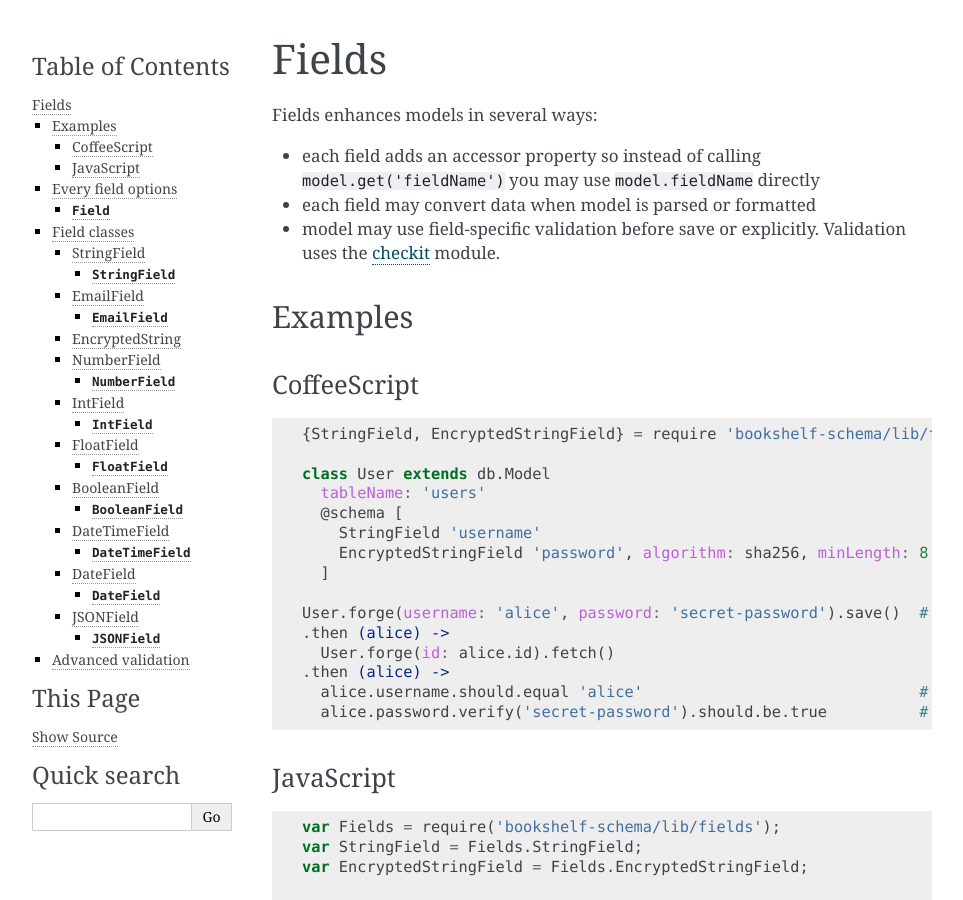
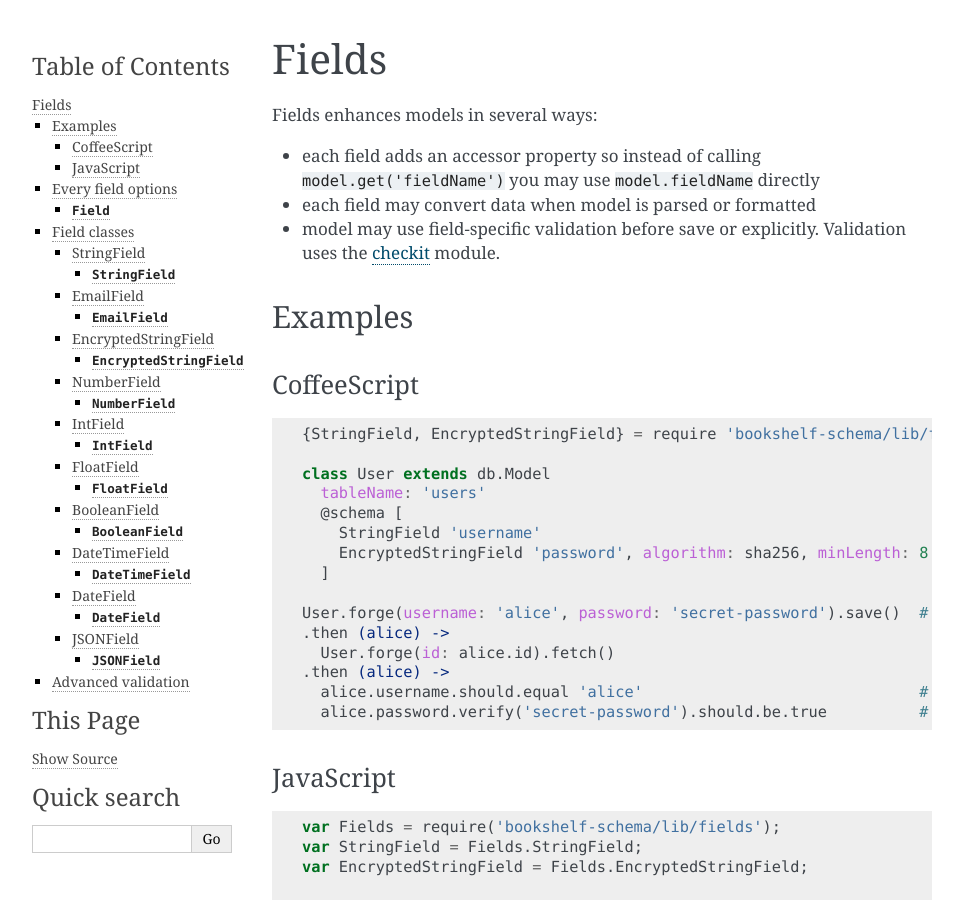
Before and after one commit to bogus34/bookshelf-schema, a Sphinx documentation site: the page built from doc/fields.rst, in a window 1280 px wide and 900 px high. Shown: the whole window, without its empty margins (148-1111 px from the left). Built offline with Sphinx 7.4.7, drawn with Linux system fonts in a browser that asks for light colours; some of the changed text lies outside the part shown.

Commit message:
typo in documentation

```diff
--- a/doc/fields.rst
+++ b/doc/fields.rst
@@ -107,10 +107,10 @@
 
 Like a StringField with simple check that value looks like a email address.
 
-EncryptedString
-^^^^^^^^^^^^^^^
+EncryptedStringField
+^^^^^^^^^^^^^^^^^^^^
 
-.. class: EncryptedString(name, options = {})
+.. class:: EncryptedStringField(name, options = {})
 
 Options:
 
```
